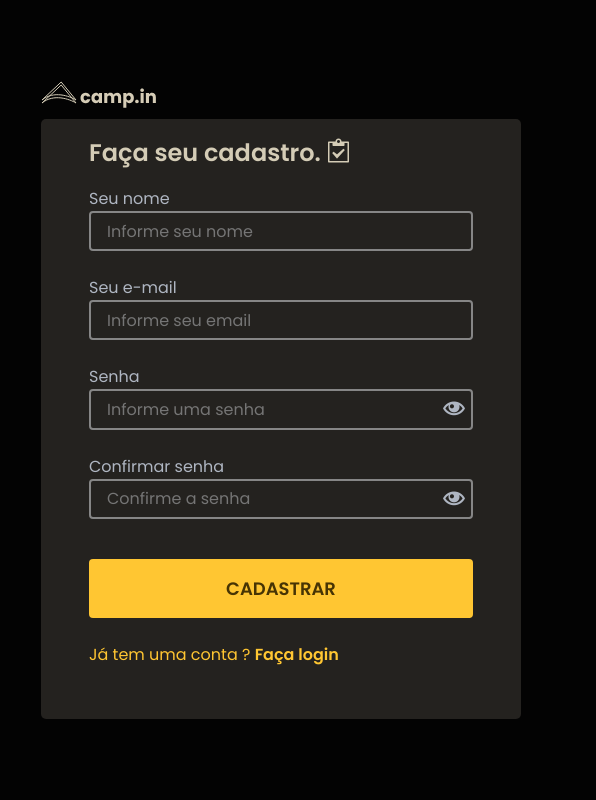
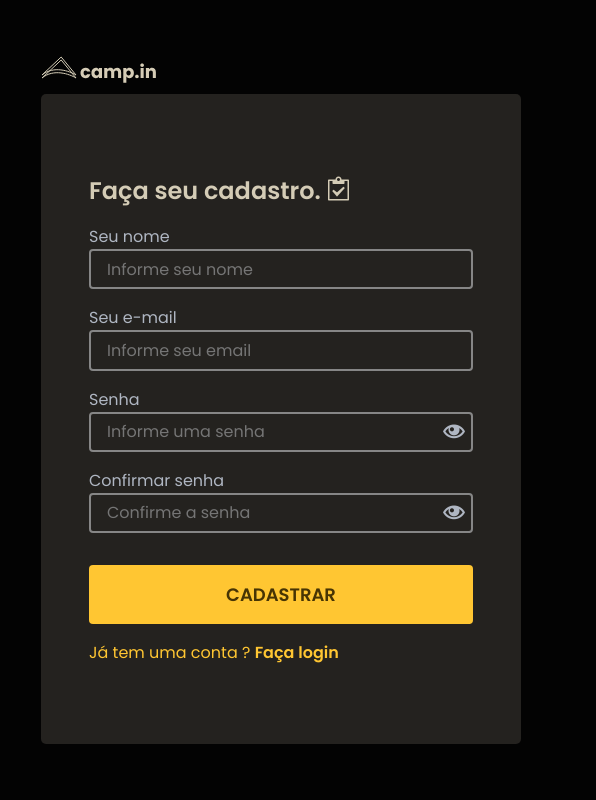
Before and after one commit to Matheus-Pazinati/camp.in, a website with bundled scripts: page index.html in a window 1280 px wide. Shown: the full height of the page, 39-635 px from the left. Built offline with nearby package versions, Linux system fonts and the light colour scheme; a web font is replaced by a local one.

Commit message:
Ajusta formulario no centro

```diff
--- a/assets/css/style.css
+++ b/assets/css/style.css
@@ -45,9 +45,12 @@ form {
 .form__container {
     padding: 1rem 3rem;
     height: 90vh;
-    max-height: 600px;
+    max-height: 650px;
     width: 100%;
-    max-width: 600px;
+    max-width: 650px;
+    display: flex;
+    flex-direction: column;
+    justify-content: center;
 }
 .form__text {
     margin-bottom: 1rem;
@@ -59,7 +62,7 @@ form {
 .form__container label {
     display: block;
     color: #AFB6C2;
-    margin-bottom: 1.5rem;
+    margin-bottom: 1rem;
 }
 .form__container input {
     width: 100%;
```
